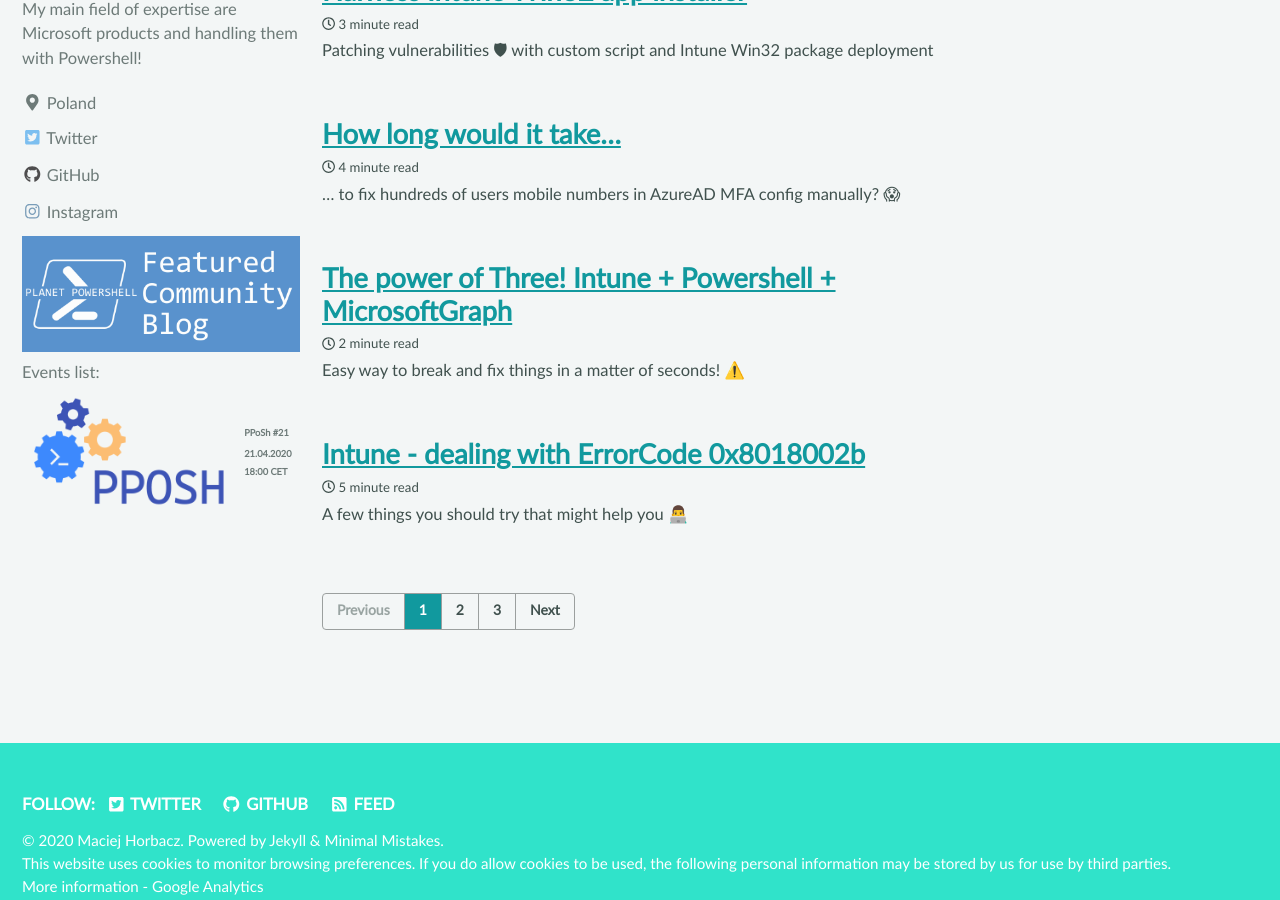
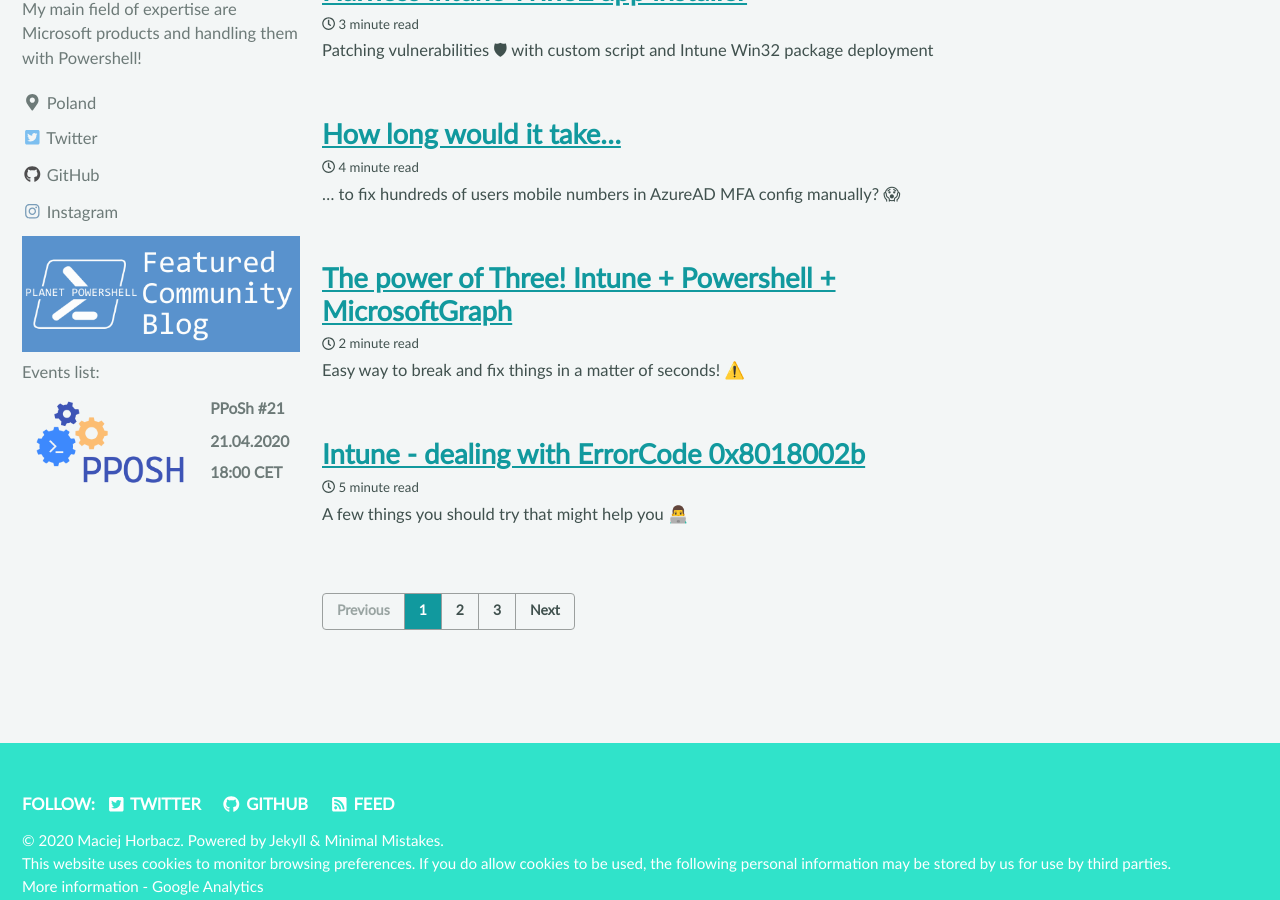
Before and after one commit to UniverseCitiz3n/UniverseCitiz3n.github.io, a Jekyll site: the page built from index.html, in a window 1280 px wide and 900 px high, scrolled down 362 px. Built offline with Jekyll 4.4.1, drawn with Linux system fonts in a browser that asks for light colours; cached includes are drawn as plain includes; nearby versions of some CDN libraries; the list of posts is cut into pages by our own code.

Commit message:
font-size: 1.25em;

```diff
--- a/_includes/author-profile-custom-links.html
+++ b/_includes/author-profile-custom-links.html
@@ -17,7 +17,7 @@
         </th>
         <th>
           <li>
-            <a href="https://www.meetup.com/pl-PL/Polish-PowerShell-Group-PPoSh/events/268652884/" font-size: .75em>PPoSh #21</a>
+            <a href="https://www.meetup.com/pl-PL/Polish-PowerShell-Group-PPoSh/events/268652884/">PPoSh #21</a>
           </li>
           <li>
             21.04.2020
--- a/_sass/minimal-mistakes/_tables.scss
+++ b/_sass/minimal-mistakes/_tables.scss
@@ -7,7 +7,7 @@
   margin-bottom: 1em;
   width: 100%;
   font-family: $global-font-family;
-  font-size: $type-size-6;
+  font-size: 1.25em;
   border-collapse: collapse;
   overflow-x: auto;
 
```
